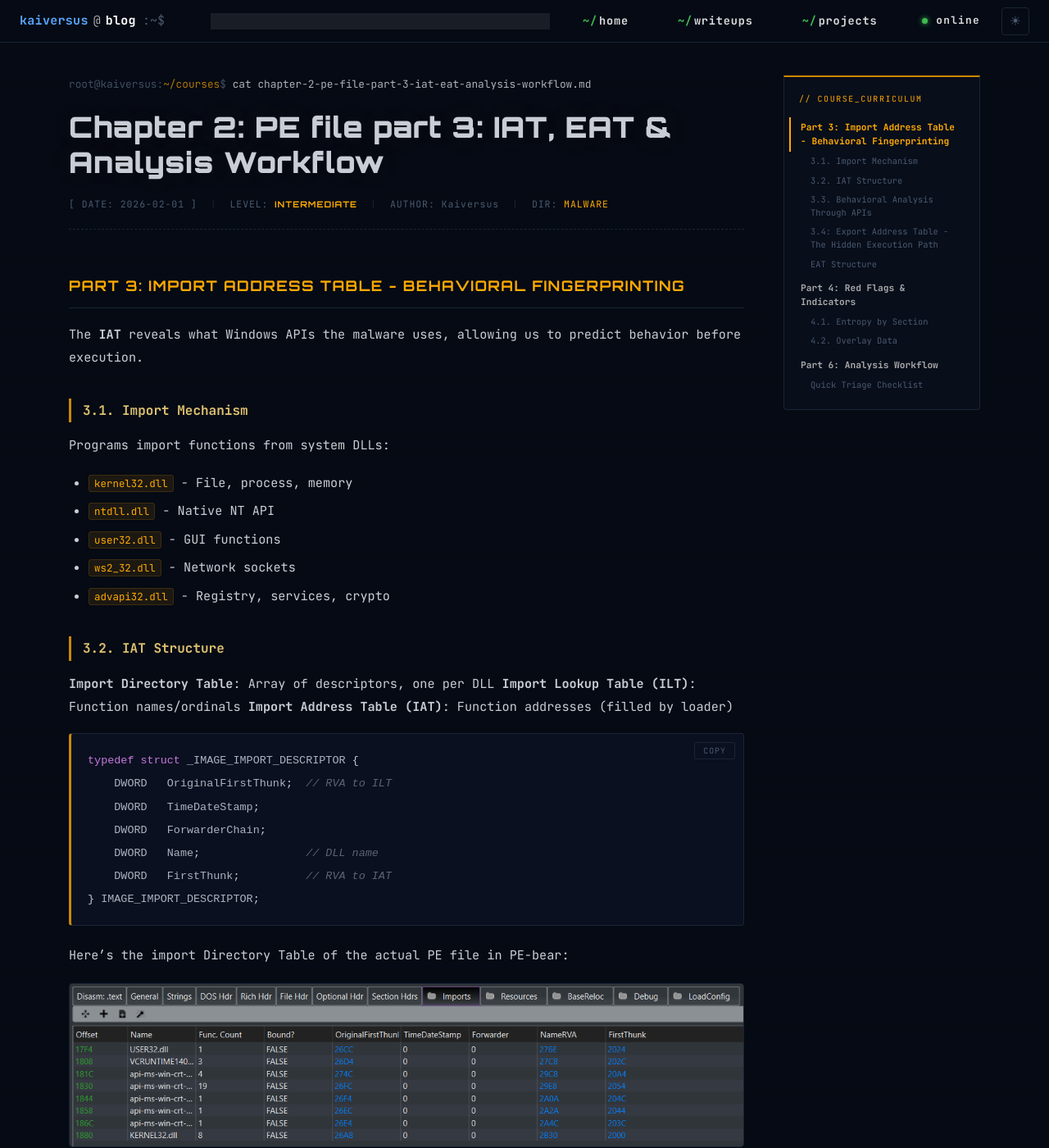
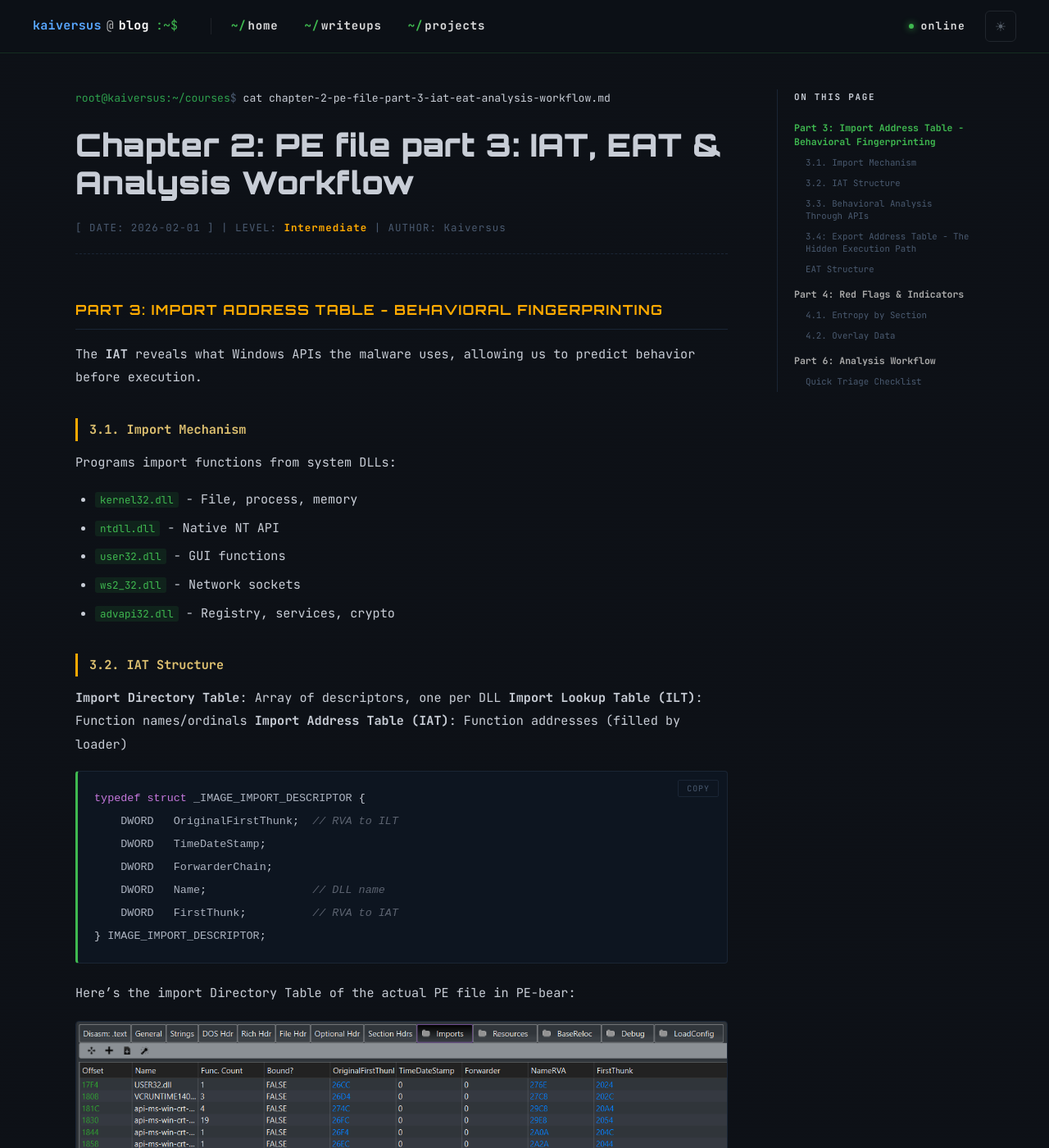
Before and after one commit to kaiversus/kaiversus.github.io, a Jekyll site: the page built from _courses/malware/chapter_2c.md, in a window 1280 px wide and 1400 px high. Shown: the whole window at 82% size. Built offline with Jekyll 4.4.1, drawn with Linux system fonts in a browser that asks for light colours.

Commit message:
Update course.html

```diff
--- a/_layouts/course.html
+++ b/_layouts/course.html
@@ -8,27 +8,21 @@
 <link rel="stylesheet" href="{{ "/assets/css/style.css" | relative_url }}">
 <script src="{{ "/assets/js/theme.js" | relative_url }}"></script>
 <style>
-/* =============================================
-   COURSE ARTICLE — writeup-style, amber theme
-   Dark: matches homepage #050a14
-   Light: warm parchment
-============================================= */
+/* ── Course-specific only — nav comes from style.css ── */
 :root {
-  --co-bg:       #050a14;
-  --co-surface:  #0a1020;
+  --co-bg:       #0a0e17;
+  --co-surface:  #0d1520;
   --co-border:   #1a2535;
   --co-text:     #c8cdd6;
   --co-muted:    #4a5a70;
-  --co-ac:       #cc8800;
-  --co-ac-hi:    #ffaa00;
   --co-green:    #3fb950;
+  --co-green-dim:rgba(46,160,67,0.12);
   --co-prompt:   #2ea04d;
   --co-h2:       #ffaa00;
   --co-h3:       #ddc070;
-  --co-h4:       #cc8800;
-  --co-code-bg:  #0a1020;
+  --co-code-bg:  #0d1520;
   --co-code-bdr: #1a2535;
-  --co-sidebar:  #080e1a;
+  --co-tbl-head: rgba(20,60,25,0.7);
 }
 html.light {
   --co-bg:       #faf6ee;
@@ -36,200 +30,116 @@
   --co-border:   #d0c8b4;
   --co-text:     #2a2520;
   --co-muted:    #8a7a60;
-  --co-ac:       #996600;
-  --co-ac-hi:    #cc7700;
   --co-green:    #1e6e28;
+  --co-green-dim:rgba(30,110,40,0.08);
   --co-prompt:   #1e6e28;
   --co-h2:       #cc7700;
-  --co-h3:       #2a2520;
-  --co-h4:       #996600;
-  --co-code-bg:  #e8e0cc;
+  --co-h3:       #3a3020;
+  --co-code-bg:  #e4dcc8;
   --co-code-bdr: #c8bfaa;
-  --co-sidebar:  #ede6d4;
+  --co-tbl-head: rgba(190,210,185,0.6);
 }
 
-*, *::before, *::after { box-sizing: border-box; }
-
-body {
-  margin: 0;
-  background: var(--co-bg);
-  color: var(--co-text);
-  font-family: 'JetBrains Mono', 'Courier New', monospace;
-  font-size: 15px;
-  line-height: 1.75;
-  transition: background 0.3s, color 0.3s;
+/* ── Page layout ── */
+.course-wrap {
+  display: grid;
+  grid-template-columns: 1fr 240px;
+  max-width: 1160px;
+  margin: 0 auto;
+  padding: 0 32px;
+  gap: 60px;
+  align-items: start;
 }
 
-/* ── Nav — exact match to default.html ── */
-nav {
-  position: sticky;
-  top: 0; z-index: 100;
-  display: flex; align-items: center; gap: 16px;
-  padding: 0 24px; height: 52px;
-  background: var(--co-bg);
-  border-bottom: 1px solid var(--co-border);
-  transition: background 0.3s, border-color 0.3s;
-}
-.nav-logo { font-family: 'JetBrains Mono', monospace; font-size: 0.9rem; font-weight: 700; text-decoration: none; white-space: nowrap; }
-.nav-logo-user { color: #58a6ff; }
-.nav-logo-at   { color: var(--co-muted); }
-.nav-logo-host { color: var(--co-green); }
-.nav-logo-sym  { color: var(--co-muted); }
-.nav-sep { flex: 1; }
-.nav-links { list-style: none; margin: 0; padding: 0; display: flex; gap: 28px; }
-.nav-links a { font-size: 0.85rem; color: var(--co-muted); text-decoration: none; transition: color 0.2s; }
-.nav-links a:hover { color: var(--co-text); }
-.nav-links .slash { color: var(--co-green); }
-.nav-right { display: flex; align-items: center; gap: 10px; font-size: 0.8rem; color: var(--co-muted); }
-.status-dot { width: 7px; height: 7px; border-radius: 50%; background: var(--co-green); box-shadow: 0 0 6px var(--co-green); }
-.theme-toggle {
-  width: 34px; height: 34px;
-  background: transparent; border: 1px solid var(--co-border); border-radius: 4px;
-  color: var(--co-muted); font-size: 1rem; cursor: pointer;
-  display: flex; align-items: center; justify-content: center;
-  transition: border-color 0.2s, color 0.2s;
-}
-.theme-toggle:hover { border-color: var(--co-ac-hi); color: var(--co-ac-hi); }
-
-/* ── Two-column shell ── */
-.course-shell {
-  display: grid;
-  grid-template-columns: 1fr 240px;
-  grid-template-areas: "content toc";
-  max-width: 1160px;
-  margin: 0 auto;
-  padding: 0 24px;
-  gap: 48px;
-}
-
-/* ── Main content area ── */
-.course-content {
-  grid-area: content;
-  padding: 40px 0 96px;
+.course-main {
+  padding: 44px 0 96px;
   min-width: 0;
 }
 
-/* Terminal prompt — like writeup pages */
+/* ── Terminal prompt ── */
 .course-prompt {
   font-family: 'JetBrains Mono', monospace;
-  font-size: 0.8rem;
-  color: var(--co-prompt);
-  margin-bottom: 20px;
-  opacity: 0.85;
+  font-size: 0.82rem;
+  margin-bottom: 22px;
 }
-.course-prompt .prompt-sym { color: var(--co-muted); }
-.course-prompt .prompt-cmd { color: var(--co-text); }
+.course-prompt .cp-host { color: var(--co-prompt); }
+.course-prompt .cp-sym  { color: var(--co-muted); }
+.course-prompt .cp-cmd  { color: var(--co-text); }
 
-/* Title — large like writeup */
+/* ── Title — big white Orbitron ── */
 .course-title {
   font-family: 'Orbitron', sans-serif;
-  font-size: clamp(1.5rem, 3.5vw, 2.2rem);
+  font-size: clamp(1.6rem, 3.5vw, 2.4rem);
   font-weight: 900;
   color: var(--co-text);
   line-height: 1.2;
-  margin: 0 0 20px;
-  letter-spacing: 0.02em;
-  text-shadow: 0 0 40px rgba(255,170,0,0.08);
+  margin: 0 0 22px;
+  letter-spacing: 0.01em;
 }
-html.light .course-title { text-shadow: none; }
 
-/* Meta row — like writeup */
+/* ── Meta ── */
 .course-meta {
-  display: flex;
-  flex-wrap: wrap;
-  align-items: center;
-  gap: 16px;
-  font-size: 0.72rem;
+  font-size: 0.78rem;
   color: var(--co-muted);
   letter-spacing: 0.08em;
   padding-bottom: 20px;
   border-bottom: 1px dashed var(--co-border);
   margin-bottom: 44px;
 }
-.meta-sep { opacity: 0.3; }
-.meta-level {
-  color: var(--co-ac-hi);
-  font-weight: 700;
-  font-family: 'Orbitron', sans-serif;
-  font-size: 0.65rem;
-  letter-spacing: 0.1em;
-}
+.course-meta .meta-level { color: var(--co-h2); font-weight: 700; }
 
-/* ── Content typography — writeup style ── */
-.course-body {
-  font-size: 0.95rem;
-  line-height: 1.85;
-  color: var(--co-text);
-}
+/* ── Body typography ── */
+.course-body { font-size: 0.95rem; line-height: 1.85; color: var(--co-text); }
 
 .course-body h2 {
   font-family: 'Orbitron', sans-serif;
-  font-size: 1.1rem;
+  font-size: 1.05rem;
   font-weight: 700;
   color: var(--co-h2);
   text-transform: uppercase;
   letter-spacing: 0.08em;
-  margin: 52px 0 18px;
-  padding-bottom: 10px;
+  margin: 52px 0 16px;
+  padding-bottom: 8px;
   border-bottom: 1px solid var(--co-border);
 }
 
 .course-body h3 {
-  font-size: 1rem;
+  font-size: 0.95rem;
   font-weight: 700;
   color: var(--co-h3);
-  margin: 36px 0 14px;
+  margin: 36px 0 12px;
   padding-left: 14px;
-  border-left: 3px solid var(--co-ac);
+  border-left: 3px solid var(--co-h2);
 }
-html.light .course-body h3 { color: #3a3020; }
 
 .course-body h4 {
-  font-family: 'JetBrains Mono', monospace;
   font-size: 0.85rem;
   font-weight: 700;
-  color: var(--co-h4);
-  margin: 28px 0 10px;
-  letter-spacing: 0.06em;
+  color: var(--co-h2);
+  margin: 24px 0 8px;
+  letter-spacing: 0.05em;
 }
 
-.course-body p {
-  margin: 0 0 18px;
-  line-height: 1.85;
-}
-
-.course-body ul, .course-body ol {
-  padding-left: 24px;
-  margin: 0 0 18px;
-}
+.course-body p { margin: 0 0 18px; }
+.course-body ul, .course-body ol { padding-left: 24px; margin: 0 0 18px; }
 .course-body li { margin-bottom: 8px; line-height: 1.75; }
 
 /* Inline code */
-.course-body p code,
-.course-body li code,
-.course-body td code {
+.course-body :not(pre) > code {
   font-family: 'JetBrains Mono', monospace;
   font-size: 0.82em;
-  background: rgba(255,170,0,0.09);
-  color: var(--co-ac-hi);
+  background: var(--co-green-dim);
+  color: var(--co-green);
   padding: 1px 6px;
   border-radius: 3px;
-  border: 1px solid rgba(255,170,0,0.15);
-}
-html.light .course-body p code,
-html.light .course-body li code,
-html.light .course-body td code {
-  background: rgba(180,100,0,0.08);
-  color: #885500;
-  border-color: rgba(180,100,0,0.2);
 }
 
 /* Code blocks */
 .course-body div.highlight,
 .course-body pre {
   background: var(--co-code-bg) !important;
-  border: 1px solid var(--co-code-bdr);
-  border-left: 3px solid var(--co-ac);
+  border: 1px solid var(--co-code-bdr) !important;
+  border-left: 3px solid var(--co-green) !important;
   border-radius: 4px;
   padding: 18px 20px;
   overflow-x: auto;
@@ -239,20 +149,18 @@
 .course-body div.highlight pre {
   background: transparent !important;
   border: none !important;
-  padding: 0;
-  margin: 0;
+  padding: 0; margin: 0;
 }
 .course-body pre code {
   background: none !important;
-  color: var(--co-text);
+  color: var(--co-text) !important;
   font-size: 0.84rem;
   line-height: 1.6;
-  padding: 0;
-  border: none;
+  padding: 0 !important;
 }
 
-/* Copy button */
-.copy-btn {
+/* Copy btn */
+.co-copy {
   position: absolute; top: 10px; right: 10px;
   padding: 3px 10px;
   font-family: 'JetBrains Mono', monospace;
@@ -263,155 +171,113 @@
   cursor: pointer; border-radius: 2px;
   transition: all 0.2s;
 }
-.copy-btn:hover { border-color: var(--co-ac-hi); color: var(--co-ac-hi); }
+.co-copy:hover { border-color: var(--co-green); color: var(--co-green); }
 
 /* Blockquote */
 .course-body blockquote {
-  border-left: 3px solid var(--co-ac);
+  border-left: 3px solid var(--co-green);
   margin: 0 0 22px;
   padding: 14px 20px;
-  background: rgba(255,170,0,0.04);
+  background: var(--co-green-dim);
   color: var(--co-muted);
   font-style: italic;
 }
-html.light .course-body blockquote { background: rgba(180,100,0,0.05); }
 
-/* Tables */
+/* Tables — dark green header like writeup */
 .course-body table {
   width: 100%;
   border-collapse: collapse;
   margin: 0 0 28px;
-  font-size: 0.85rem;
+  font-size: 0.87rem;
   background: var(--co-surface);
 }
 .course-body th {
-  background: rgba(255,170,0,0.1);
-  color: var(--co-ac-hi);
+  background: var(--co-tbl-head);
+  color: var(--co-green);
   font-weight: 700;
   text-align: left;
-  padding: 10px 14px;
+  padding: 11px 16px;
   border: 1px solid var(--co-border);
   letter-spacing: 0.06em;
 }
-html.light .course-body th { background: #ddd8c4; color: var(--co-ac); }
 .course-body td {
-  padding: 10px 14px;
+  padding: 11px 16px;
   border: 1px solid var(--co-border);
+  color: var(--co-text);
 }
 .course-body tr:nth-child(even) td { background: rgba(255,255,255,0.02); }
 html.light .course-body tr:nth-child(even) td { background: rgba(0,0,0,0.03); }
 
 /* Links */
-.course-body a {
-  color: var(--co-ac-hi);
-  text-decoration: none;
-  border-bottom: 1px solid transparent;
-  transition: border-color 0.2s, color 0.2s;
-}
-.course-body a:hover { border-bottom-color: var(--co-ac-hi); }
-html.light .course-body a { color: var(--co-ac); }
+.course-body a { color: var(--co-green); text-decoration: none; border-bottom: 1px solid transparent; transition: border-color 0.2s; }
+.course-body a:hover { border-bottom-color: var(--co-green); }
 
 /* Images */
-.course-body img {
-  max-width: 100%;
-  border: 1px solid var(--co-border);
-  border-radius: 4px;
-  display: block;
-  margin: 20px 0;
-}
+.course-body img { max-width: 100%; border: 1px solid var(--co-border); border-radius: 4px; display: block; margin: 20px 0; }
 
-/* Prev/Next nav */
+/* Prev/Next */
 .course-nav {
-  display: grid;
-  grid-template-columns: 1fr 1fr;
-  gap: 16px;
-  margin-top: 64px;
-  padding-top: 32px;
+  display: grid; grid-template-columns: 1fr 1fr; gap: 16px;
+  margin-top: 64px; padding-top: 32px;
   border-top: 1px solid var(--co-border);
 }
-.course-nav-btn {
-  display: block;
-  padding: 16px 20px;
+.co-nav-btn {
+  display: block; padding: 16px 20px;
   border: 1px solid var(--co-border);
-  text-decoration: none;
-  color: var(--co-text);
+  text-decoration: none; color: var(--co-text);
   border-radius: 4px;
   transition: border-color 0.2s, transform 0.2s;
 }
-.course-nav-btn:hover { border-color: rgba(255,170,0,0.4); transform: translateY(-2px); }
-.course-nav-btn.next { text-align: right; }
-.nav-dir { font-size: 0.62rem; color: var(--co-muted); letter-spacing: 0.1em; margin-bottom: 4px; display: block; }
-.nav-title { font-size: 0.8rem; font-weight: 700; color: var(--co-ac-hi); }
-html.light .nav-title { color: var(--co-ac); }
+.co-nav-btn:hover { border-color: rgba(63,185,80,0.4); transform: translateY(-2px); }
+.co-nav-btn.next { text-align: right; }
+.co-nav-dir { font-size: 0.62rem; color: var(--co-muted); letter-spacing: 0.1em; margin-bottom: 4px; display: block; }
+.co-nav-title { font-size: 0.8rem; font-weight: 700; color: var(--co-green); }
 
-/* ── TOC Sidebar — like writeup ── */
-.course-toc {
-  grid-area: toc;
-  padding-top: 40px;
-}
-.toc-inner {
-  position: sticky;
-  top: 72px;
-  background: var(--co-sidebar);
-  border: 1px solid var(--co-border);
-  border-top: 2px solid var(--co-ac);
-  border-radius: 0 0 4px 4px;
-  padding: 18px;
+/* ── TOC Sidebar ── */
+.course-toc { padding-top: 44px; }
+.toc-sticky {
+  position: sticky; top: 72px;
+  padding-left: 20px;
+  border-left: 1px solid var(--co-border);
   max-height: calc(100vh - 100px);
   overflow-y: auto;
-  transition: background 0.3s, border-color 0.3s;
 }
-.toc-label {
-  font-size: 0.62rem;
+.toc-heading {
+  font-size: 0.68rem;
   letter-spacing: 0.16em;
-  color: var(--co-ac-hi);
-  margin: 0 0 14px;
-  display: flex; align-items: center; gap: 8px;
+  color: var(--co-text);
+  font-weight: 700;
+  margin: 0 0 16px;
+  text-transform: uppercase;
 }
-html.light .toc-label { color: var(--co-ac); }
-#toc-list { list-style: none; margin: 0; padding: 0; }
+.toc-list { list-style: none; margin: 0; padding: 0; }
 .toc-link {
   display: block;
-  font-size: 0.7rem;
+  font-size: 0.72rem;
   color: var(--co-muted);
   text-decoration: none;
-  padding: 4px 0 4px 12px;
-  margin-left: -12px;
-  border-left: 2px solid transparent;
-  line-height: 1.5;
-  transition: color 0.18s, border-color 0.18s;
+  padding: 5px 0;
+  line-height: 1.4;
+  transition: color 0.18s;
 }
 .toc-link:hover { color: var(--co-text); }
-.toc-link.active { color: var(--co-ac-hi); border-left-color: var(--co-ac-hi); }
-html.light .toc-link.active { color: var(--co-ac); border-left-color: var(--co-ac); }
-.toc-link.h3 { padding-left: 24px; font-size: 0.65rem; }
-
-/* ── Footer ── */
-footer {
-  border-top: 1px solid var(--co-border);
-  padding: 28px 24px;
-  display: flex; align-items: center; justify-content: space-between;
-  font-size: 0.78rem; color: var(--co-muted);
-}
-.footer-brand strong { color: var(--co-green); }
-.footer-links { display: flex; gap: 20px; }
-.footer-links a { color: var(--co-muted); text-decoration: none; transition: color 0.2s; }
-.footer-links a:hover { color: var(--co-text); }
+.toc-link.active { color: var(--co-green); }
+.toc-link.h3 { padding-left: 14px; font-size: 0.67rem; }
 
 /* ── Responsive ── */
 @media (max-width: 900px) {
-  .course-shell { grid-template-columns: 1fr; grid-template-areas: "content"; }
+  .course-wrap { grid-template-columns: 1fr; }
   .course-toc { display: none; }
 }
 @media (max-width: 600px) {
-  .nav-links { display: none; }
+  .course-wrap { padding: 0 16px; }
   .course-nav { grid-template-columns: 1fr; }
 }
 </style>
 </head>
 <body>
 
-<!-- Nav — same as default.html -->
+<!-- ── Nav: exact same HTML + classes as default.html ── -->
 <nav>
   <a href="{{ "/" | relative_url }}" class="nav-logo">
     <span class="nav-logo-user">kaiversus</span><span class="nav-logo-at">@</span><span class="nav-logo-host">blog</span><span class="nav-logo-sym">:~$</span>
@@ -429,58 +295,43 @@
   </div>
 </nav>
 
-<div class="course-shell">
+<!-- ── Content grid ── -->
+<div class="course-wrap">
 
-  <!-- Main article -->
-  <main class="course-content">
+  <main class="course-main">
 
-    <!-- Terminal prompt — like writeup pages -->
     <div class="course-prompt">
-      <span class="prompt-sym">root@kaiversus:</span><span style="color:var(--co-ac)">~/courses</span><span class="prompt-sym">$</span>
-      <span class="prompt-cmd"> cat {{ page.title | slugify }}.md</span>
+      <span class="cp-host">root@kaiversus:~/courses</span><span class="cp-sym">$</span>
+      <span class="cp-cmd"> cat {{ page.title | slugify }}.md</span>
     </div>
 
     <h1 class="course-title">{{ page.title }}</h1>
 
     <div class="course-meta">
-      <span>[ DATE: {{ page.date | date: "%Y-%m-%d" }} ]</span>
-      {% if page.difficulty %}
-        <span class="meta-sep">|</span>
-        <span>LEVEL: <span class="meta-level">{{ page.difficulty | upcase }}</span></span>
-      {% endif %}
-      {% if page.author %}
-        <span class="meta-sep">|</span>
-        <span>AUTHOR: {{ page.author }}</span>
-      {% endif %}
-      {% if page.category %}
-        <span class="meta-sep">|</span>
-        <span>DIR: <a href="{{ "/courses/" | relative_url }}" style="color:var(--co-ac-hi);text-decoration:none;">{{ page.category | upcase }}</a></span>
-      {% endif %}
+      [ DATE: {{ page.date | date: "%Y-%m-%d" }} ]{% if page.difficulty %} | LEVEL: <span class="meta-level">{{ page.difficulty | capitalize }}</span>{% endif %}{% if page.author %} | AUTHOR: {{ page.author }}{% endif %}
     </div>
 
     <div class="course-body">
       {{ content }}
     </div>
 
-    <!-- Prev/Next -->
+    <!-- Prev / Next -->
     {% assign all_courses = site.courses | sort: "date" %}
     {% for c in all_courses %}{% if c.url == page.url %}{% assign cur_idx = forloop.index0 %}{% endif %}{% endfor %}
     {% assign prev_idx = cur_idx | minus: 1 %}
     {% assign next_idx = cur_idx | plus: 1 %}
-
     <div class="course-nav">
       {% if prev_idx >= 0 %}{% assign prev_p = all_courses[prev_idx] %}{% if prev_p %}
-      <a href="{{ prev_p.url }}" class="course-nav-btn prev">
-        <span class="nav-dir">← PREVIOUS MODULE</span>
-        <span class="nav-title">{{ prev_p.title | truncate: 55 }}</span>
+      <a href="{{ prev_p.url }}" class="co-nav-btn prev">
+        <span class="co-nav-dir">← PREVIOUS MODULE</span>
+        <span class="co-nav-title">{{ prev_p.title | truncate: 55 }}</span>
       </a>
       {% else %}<div></div>{% endif %}{% else %}<div></div>{% endif %}
-
       {% assign next_p = all_courses[next_idx] %}
       {% if next_p %}
-      <a href="{{ next_p.url }}" class="course-nav-btn next">
-        <span class="nav-dir">NEXT MODULE →</span>
-        <span class="nav-title">{{ next_p.title | truncate: 55 }}</span>
+      <a href="{{ next_p.url }}" class="co-nav-btn next">
+        <span class="co-nav-dir">NEXT MODULE →</span>
+        <span class="co-nav-title">{{ next_p.title | truncate: 55 }}</span>
       </a>
       {% endif %}
     </div>
@@ -489,14 +340,15 @@
 
   <!-- TOC -->
   <aside class="course-toc">
-    <div class="toc-inner">
-      <p class="toc-label">// COURSE_CURRICULUM</p>
-      <ul id="toc-list"></ul>
+    <div class="toc-sticky">
+      <p class="toc-heading">ON THIS PAGE</p>
+      <ul class="toc-list" id="toc-list"></ul>
     </div>
   </aside>
 
 </div>
 
+<!-- Footer: same as default.html -->
 <footer>
   <div class="footer-brand">
     <strong>kaiversus</strong>
```
Also changed, not shown: other parts of _layouts/course.html (+10 -17 lines).
